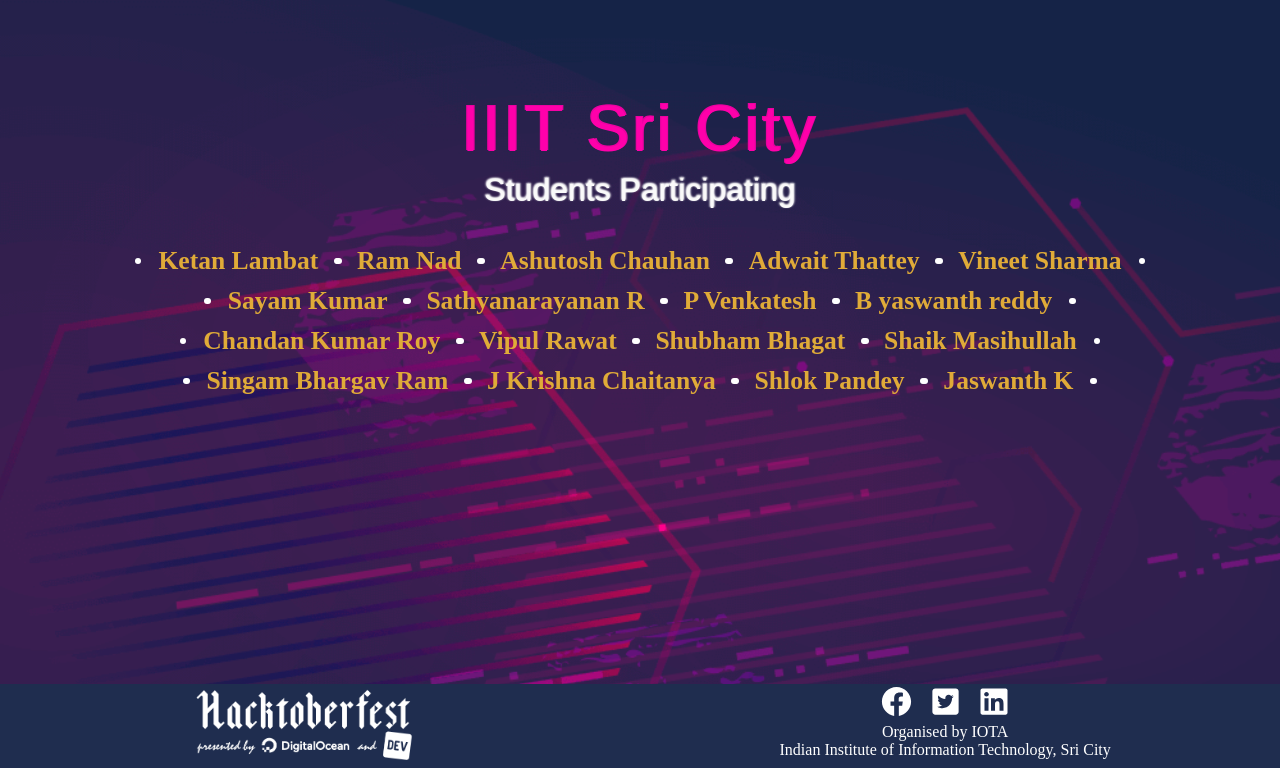
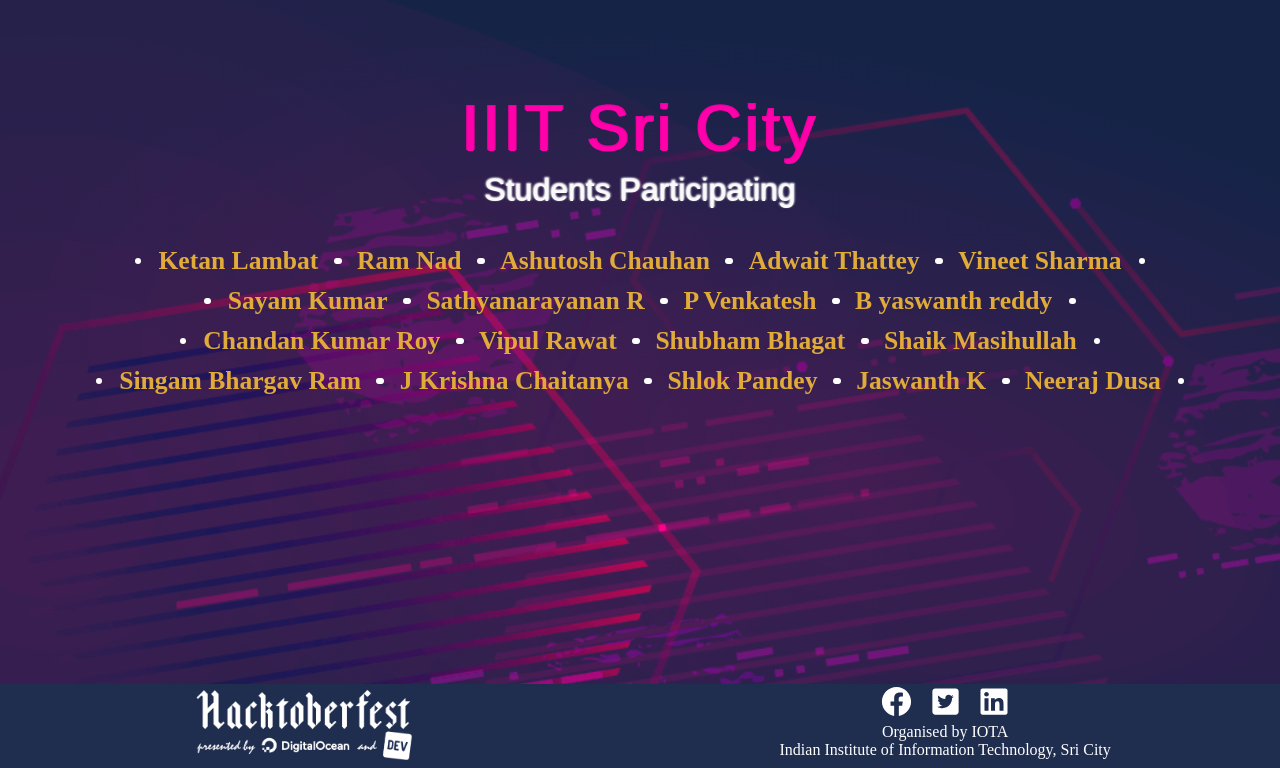
Before and after one commit to Project-Club-IIITS/hacktoberfest2019-participants, a Jekyll site: the page index.html, which Jekyll copies as it is, in a window 1280 px wide, cut to the strip 132-900 px from the top of the page. Built offline with Jekyll 4.4.1, drawn with Linux system fonts in a browser that asks for light colours; some web fonts are replaced.

Commit message:
adding Neeraj

```diff
--- a/index.html
+++ b/index.html
@@ -63,6 +63,7 @@
                 <li><a href="https://github.com/chaitanya531">J Krishna Chaitanya</a></li>
                 <li><a href="https://github.com/b30wulffz">Shlok Pandey</a></li>
                 <li><a href="https://github.com/JazzKriss21">Jaswanth K</a></li>
+                <li><a  href="https://github.com/NeerajDusa">Neeraj Dusa</a></li>
 
             </ul>
         </div>
```
